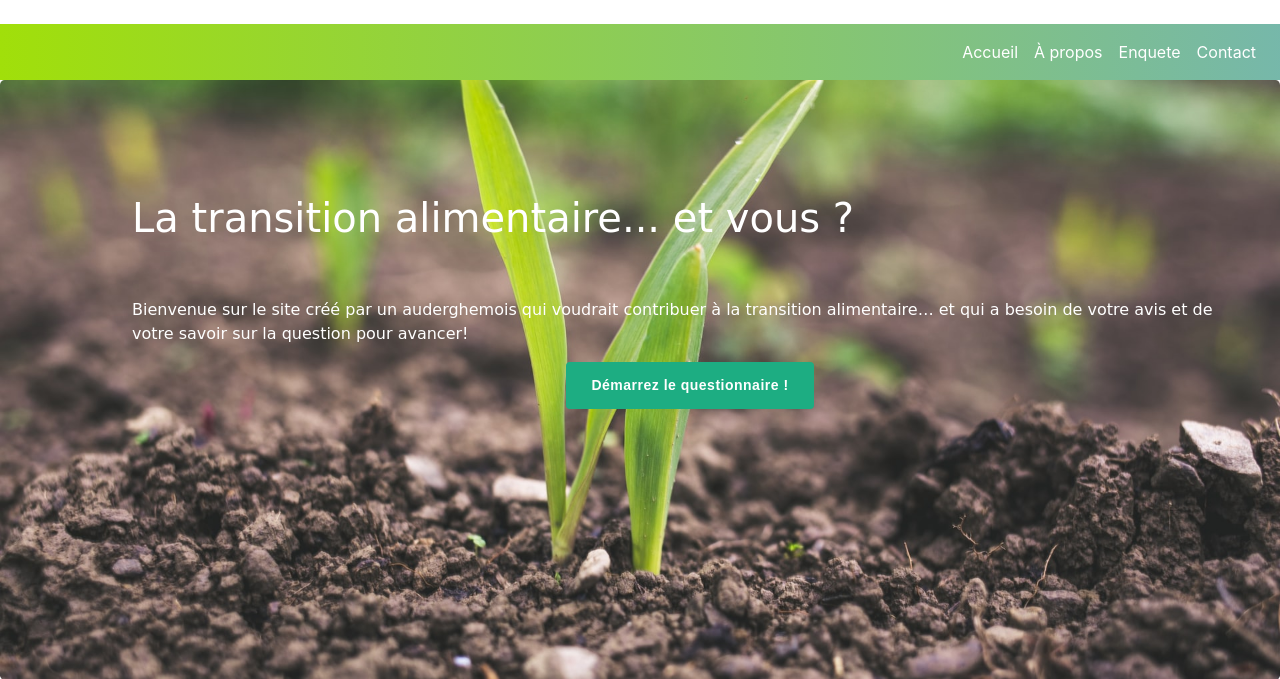
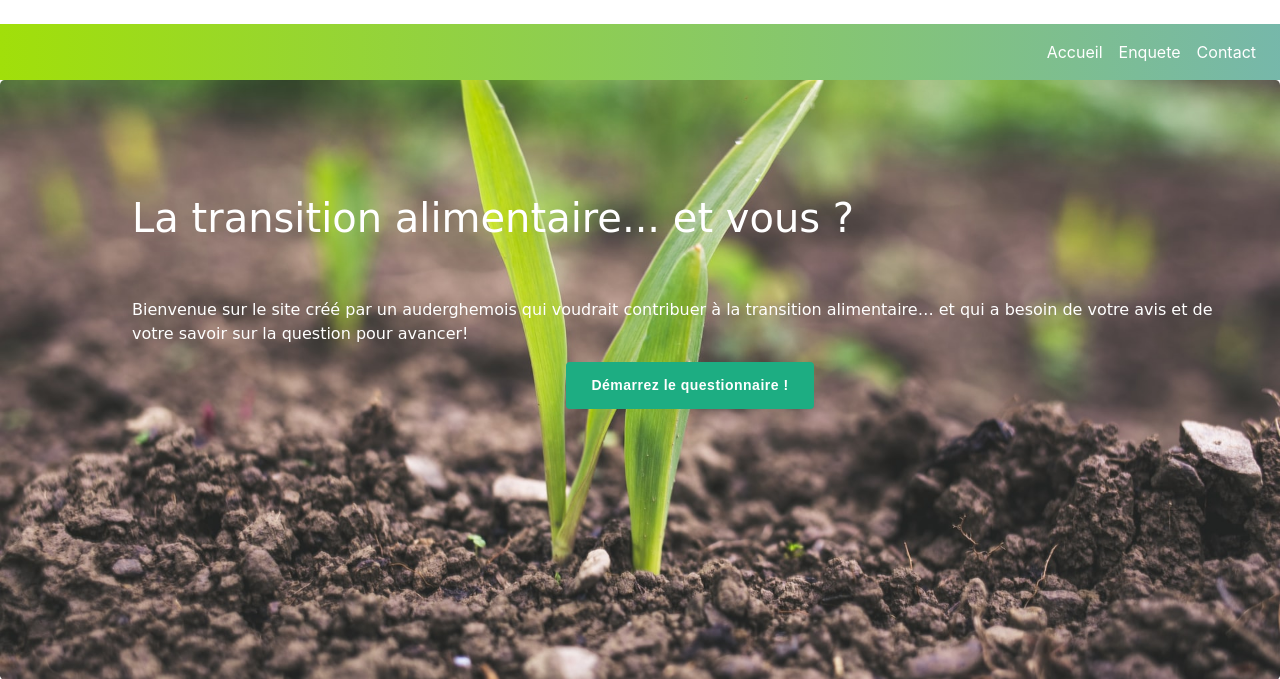
Before and after one commit to FrountchD/transit_beta, a Flask app: page / in a window 1280 px wide. Shown: the top 679 px of the page. Run offline with Flask 2, Linux system fonts and the light colour scheme; some libraries are stand-ins or nearby versions.

Commit message:
test_a_propos_page_link_4

```diff
--- a/app/templates/index.html
+++ b/app/templates/index.html
@@ -40,7 +40,7 @@
 
 					<ul class="nav navbar-nav navbar-right ml-auto">
 						<li class="nav-item active"><a class="nav-link" href="#">Accueil</a></li>
-						<li class="nav-item"><a class="nav-link" href={{url_for('apropos')}}>&Agrave propos</a></li>
+						<!--<li class="nav-item"><a class="nav-link" href={{url_for('apropos')}}>&Agrave propos</a></li>-->
 						<li class="nav-item"><a class="nav-link" href="#">Enquete</a></li>
 						<li class="nav-item"><a class="nav-link" href="#">Contact</a></li>
 					</ul>
```
